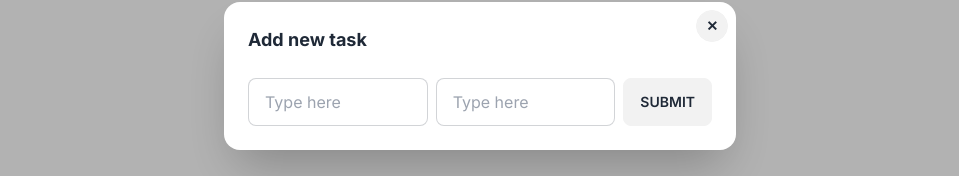
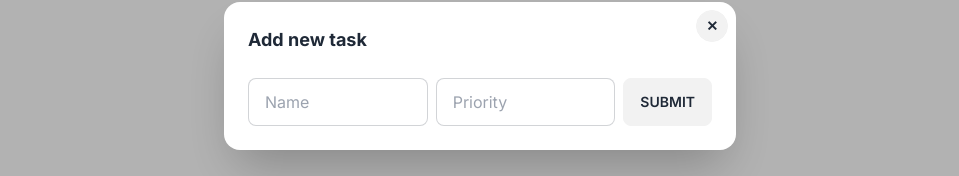
Before and after one commit to kind012/TodoApp-Duc, a Next.js app: page / in a window 1280 px wide. Both pictures are taken after a click on the button "ADD NEW TASK". Shown: the part 324-500 px from the top of the page, without its empty margins (160-1119 px from the left). Built offline with nearby package versions, Linux system fonts and the light colour scheme; no server answers; the database is empty.

Commit message:
add toast

```diff
--- a/app/layout.tsx
+++ b/app/layout.tsx
@@ -1,7 +1,7 @@
 import "./globals.css";
 import type { Metadata } from "next";
 import { Inter } from "next/font/google";
-
+import { Toaster } from "sonner";
 const inter = Inter({ subsets: ["latin"] });
 
 export const metadata: Metadata = {
@@ -16,7 +16,10 @@ export default function RootLayout({
 }) {
   return (
     <html lang="en">
-      <body className={inter.className}>{children}</body>
+      <body className={inter.className}>
+        <Toaster position="bottom-right" />
+        {children}
+      </body>
     </html>
   );
 }
--- a/layouts/AddTask.tsx
+++ b/layouts/AddTask.tsx
@@ -6,6 +6,7 @@ import { useState } from "react";
 import axios from "axios";
 import useSWR from "swr";
 import { ITodos } from "@/models";
+import { toast } from "sonner";
 
 interface Data {
   todo: ITodos[];
@@ -30,7 +31,9 @@ const AddTask = () => {
     try {
       const res = await axios.post<Data>("/api/posts", dataTodo);
       mutate(res?.data.todo);
+      toast.success("Task created successfully");
     } catch (error) {
+      toast.error("Failed to created task, please try again.");
       console.log(error);
     }
     setName("");
@@ -41,7 +44,7 @@ const AddTask = () => {
     <div>
       <button
         onClick={() => setModalOpen(true)}
-        className="w-full btn btn-primary"
+        className="w-full  btn btn-primary"
       >
         Add new task <AiOutlinePlus className="ml-2" size={18} />
       </button>
@@ -54,7 +57,7 @@ const AddTask = () => {
               value={name}
               onChange={(e) => setName(e.target.value)}
               type="text"
-              placeholder="Type here"
+              placeholder="Name"
               className="w-full input input-bordered"
               required
             />
@@ -62,7 +65,7 @@ const AddTask = () => {
               value={priority}
               onChange={(e) => setPriority(e.target.value)}
               type="text"
-              placeholder="Type here"
+              placeholder="Priority"
               className="w-full input input-bordered"
               required
             />
```
